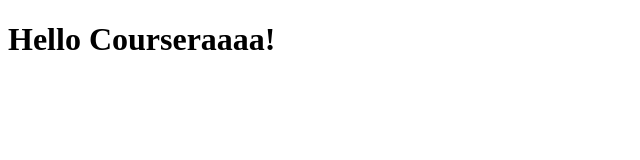
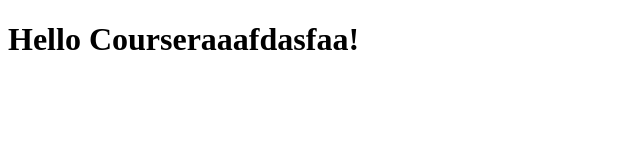
Before and after one commit to Juanvr/coursera-single-page, a plain HTML site: page index.html in a window 1280 px wide. Shown: the whole page, without its empty margins (0-640 px from the left). Drawn offline with Linux system fonts and the light colour scheme.

Commit message:
New version of web file.

```diff
--- a/index.html
+++ b/index.html
@@ -5,6 +5,6 @@
     <title>Hello Coursera</title>
   </head>
   <body>
-    <h1>Hello Courseraaaa!</h1>
+    <h1>Hello Courseraaafdasfaa!</h1>
   </body>
 </html>
```
